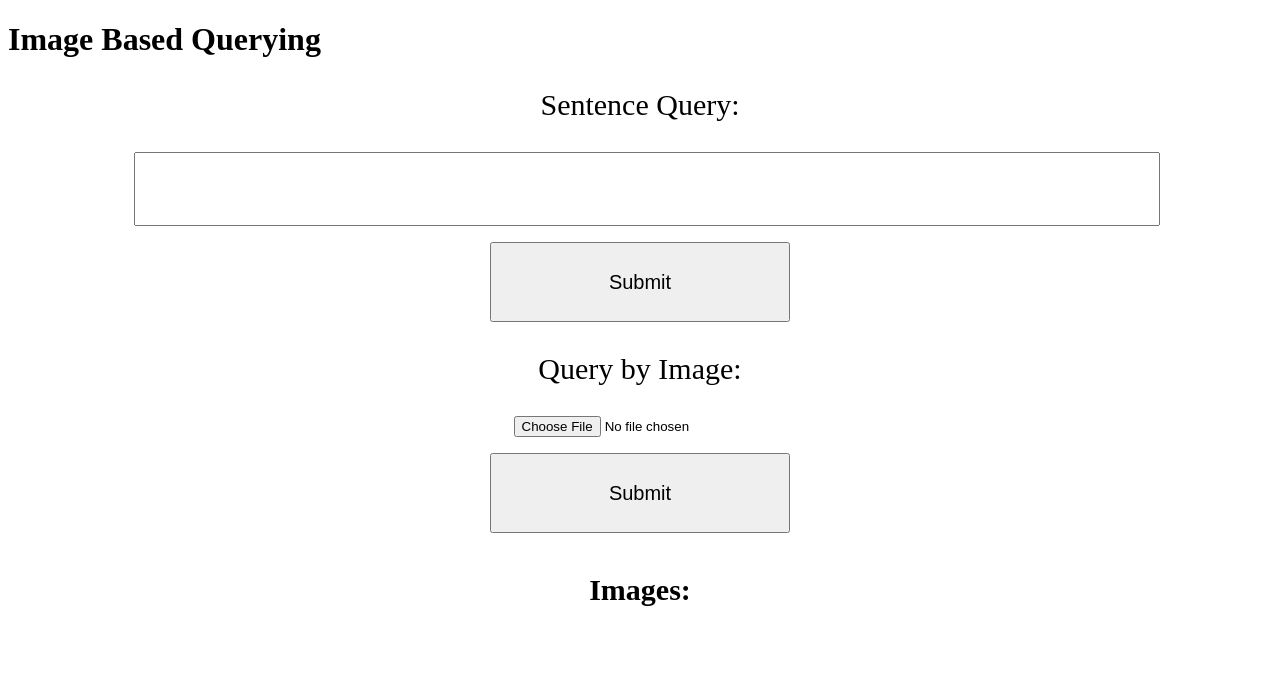
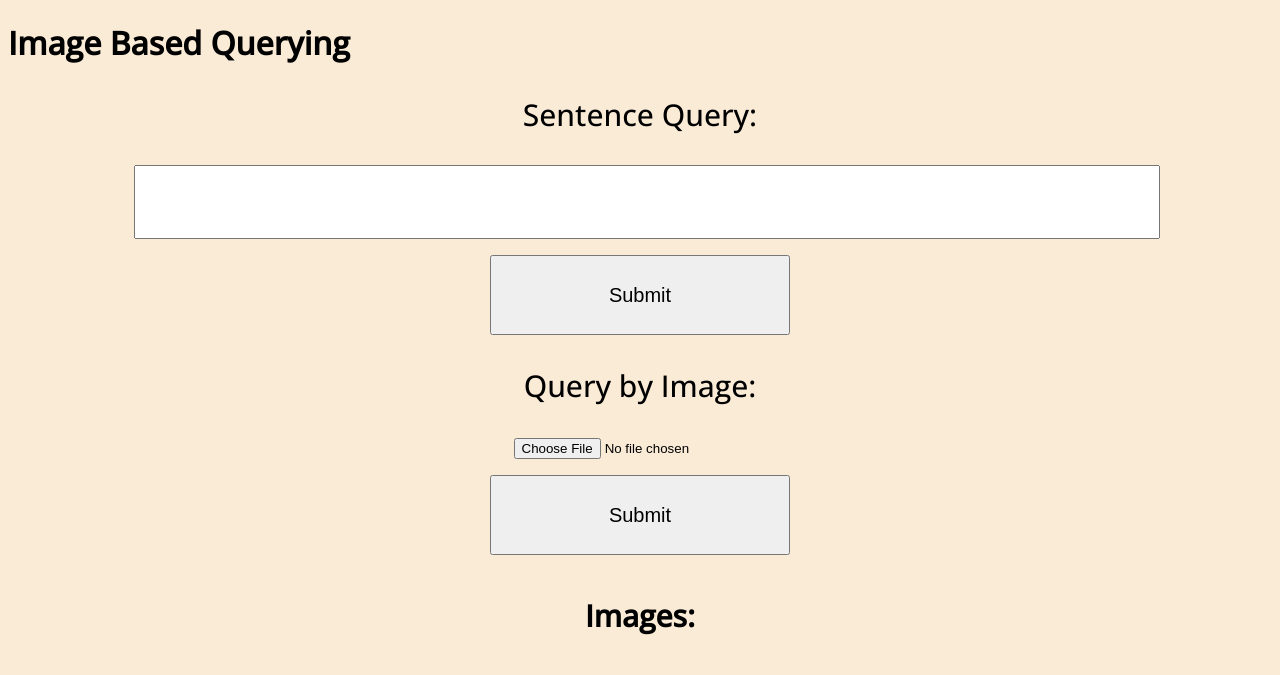
Before and after one commit to vadini-agrawal/cs-6400-proj, a Flask app: page / in a window 1280 px wide. Shown: the top 675 px of the page. Run offline with Flask 2, Linux system fonts and the light colour scheme.

Commit message:
Adding styling

```diff
--- a/app/static/styles.css
+++ b/app/static/styles.css
@@ -1,3 +1,8 @@
+html {
+    background-color: antiquewhite;
+    font-family: 'Open Sans', sans-serif;
+}
+
 .image {
     margin: 30px;
 }
--- a/app/templates/index.html
+++ b/app/templates/index.html
@@ -1,6 +1,9 @@
 <!DOCTYPE html>
 <head>
     <title>Image Querying</title>
+    <style>
+        @import url('https://fonts.googleapis.com/css2?family=Open+Sans:wght@500&display=swap');
+    </style>
     <link rel="stylesheet" href="{{ url_for('static', filename='styles.css') }}"/>
 </head>
     <h1> Image Based Querying </h1>
```
